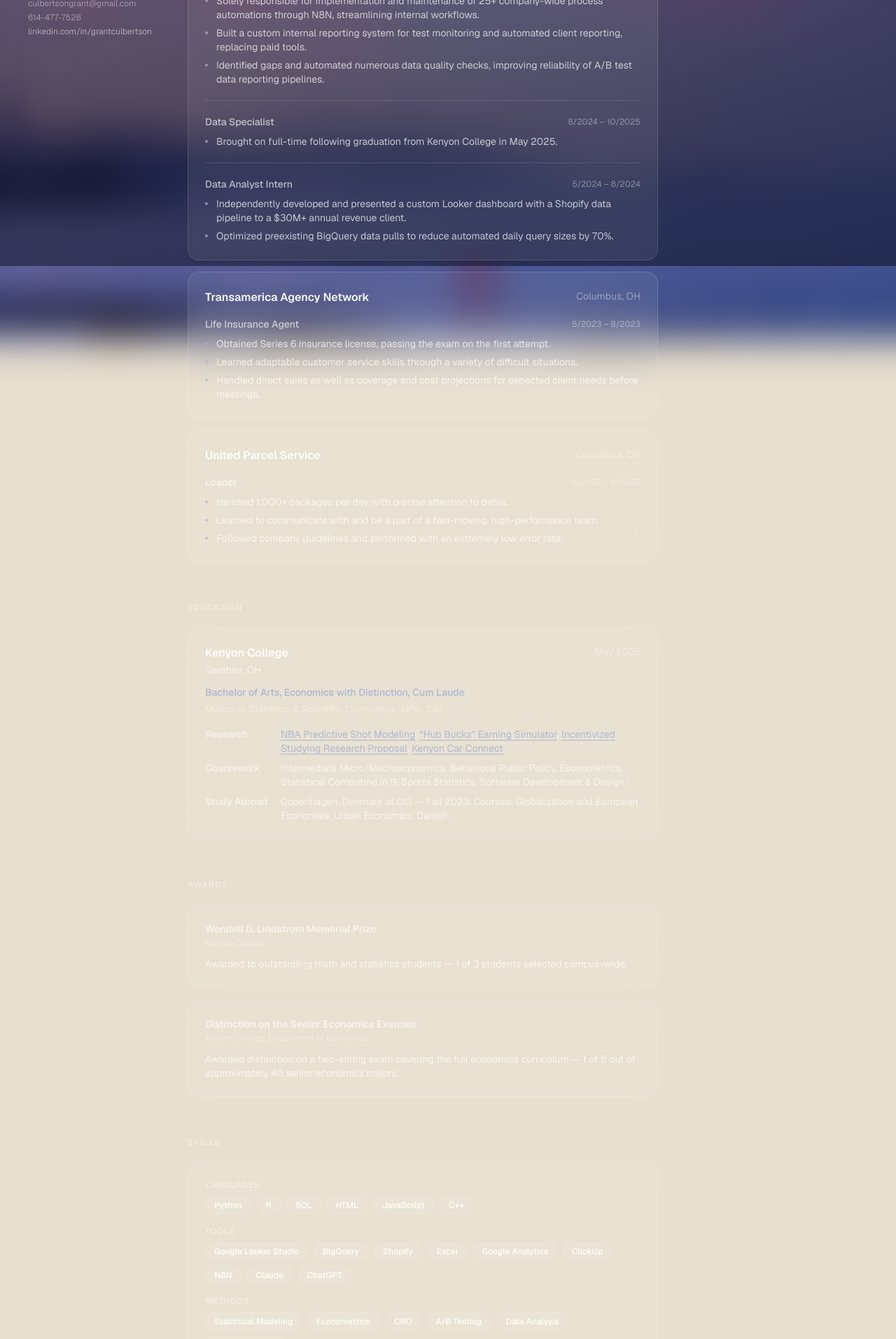
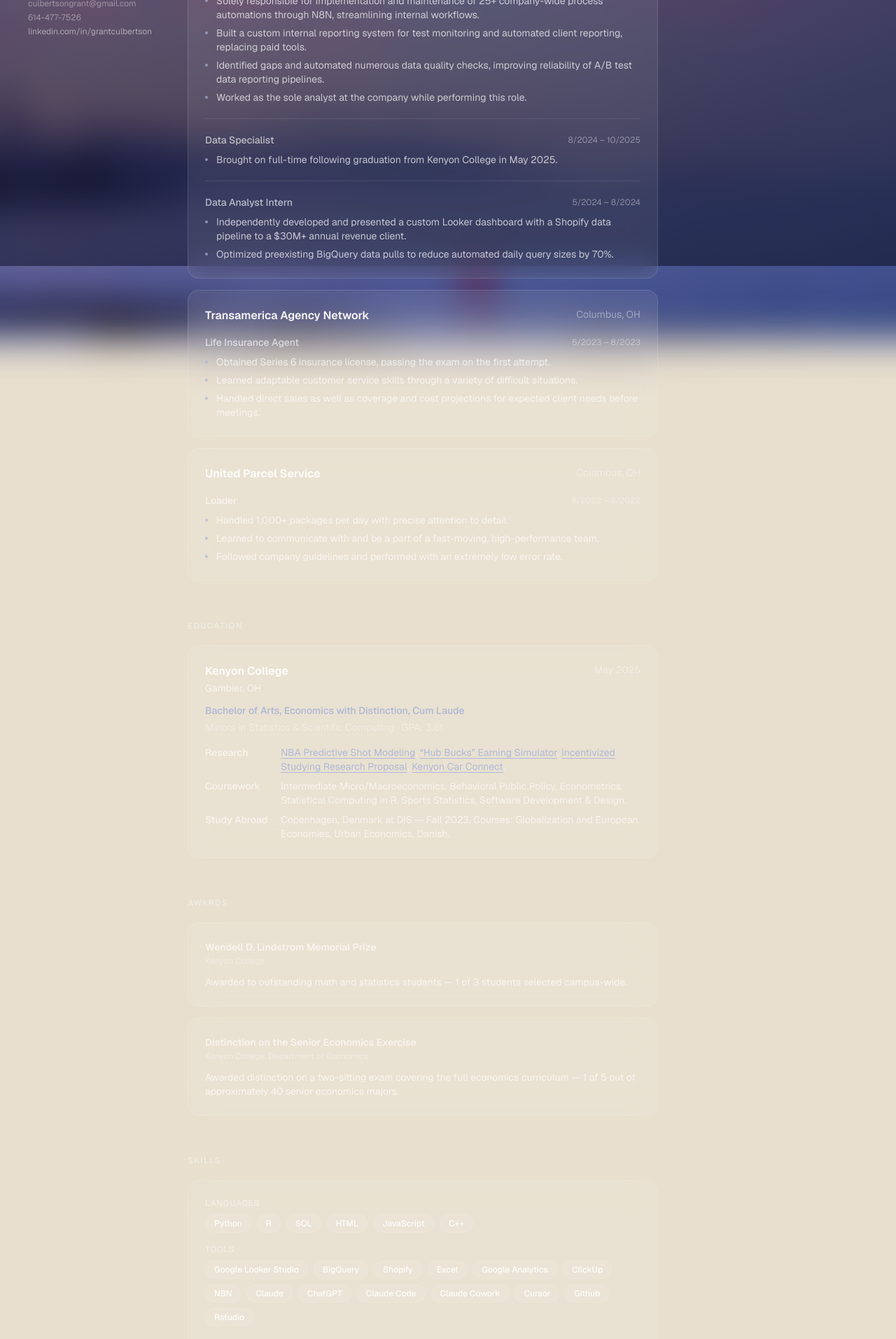
Before and after one commit to GrantCulbertson/personal-website, a Next.js app: page /resume in a window 1280 px wide. Shown: the part 420-2333 px from the top of the page at 70% size. Built offline with nearby package versions, Linux system fonts and the light colour scheme.

Commit message:
Update resume: add Surefoot sole analyst bullet, expand tools list
Co-Authored-By: Claude Sonnet 4.6 <noreply@anthropic.com>

```diff
--- a/app/resume/page.tsx
+++ b/app/resume/page.tsx
@@ -152,6 +152,7 @@ export default function ResumePage() {
                     "Solely responsible for implementation and maintenance of 25+ company-wide process automations through N8N, streamlining internal workflows.",
                     "Built a custom internal reporting system for test monitoring and automated client reporting, replacing paid tools.",
                     "Identified gaps and automated numerous data quality checks, improving reliability of A/B test data reporting pipelines.",
+                    "Worked as the sole analyst at the company while performing this role.",
                   ],
                 },
                 {
@@ -307,7 +308,7 @@ export default function ResumePage() {
               />
               <SkillGroup
                 label="Tools"
-                items={["Google Looker Studio", "BigQuery", "Shopify", "Excel", "Google Analytics", "ClickUp", "N8N", "Claude", "ChatGPT"]}
+                items={["Google Looker Studio", "BigQuery", "Shopify", "Excel", "Google Analytics", "ClickUp", "N8N", "Claude", "ChatGPT", "Claude Code", "Claude Cowork", "Cursor", "Github", "Rstudio"]}
                 textMuted={textMuted}
                 textPrimary={textPrimary}
               />
```
